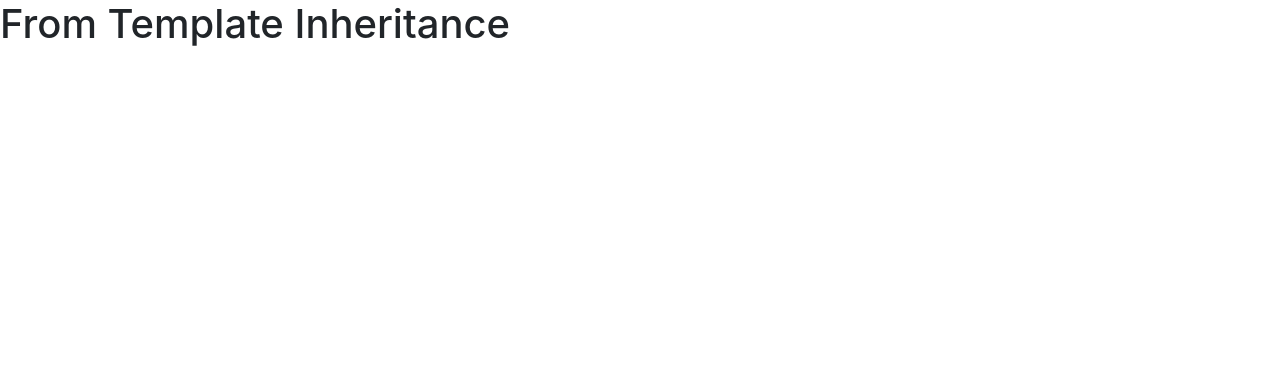
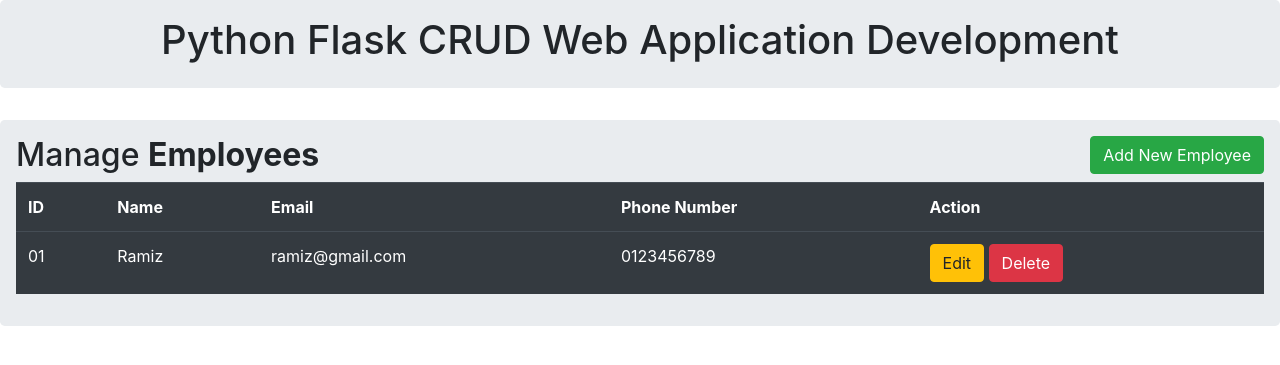
Before and after one commit to R4miZ1z/Flask_CRUD_App, a Flask app: page / in a window 1280 px wide. Shown: the top 365 px of the page. Run offline with Flask 2, Linux system fonts and the light colour scheme.

Commit message:
commit 2

```diff
--- a/templates/header.html
+++ b/templates/header.html
@@ -8,5 +8,5 @@
     <div class="well text-center">
         <h1> Python Flask CRUD Web Application Development </h1>
     </div>
-
+</div>
 {% endblock %}
--- a/templates/index.html
+++ b/templates/index.html
@@ -1,9 +1,108 @@
-{% extends 'base.html' %}
+{% extends "base.html" %}
+{% include "header.html" %}
 
 {% block title %} Home {% endblock %}
 
 {% block body %}
 
-<h1> From Template Inheritance </h1>
+<div class="center">
+    <div class="row">
+        <div class="col md-12">
+            <div class="jumbotron p-3">
+                <h2> Manage <b> Employees </b> <button type="botton" class="btn btn-success float-right"
+                    data-toggle="modal" data-target="#mymodal"> Add New Employee </button> </h2>
+
+                <table class="table table-hover table-dark">
+                    <tr>
+                        <th> ID </th>
+                        <th> Name </th>
+                        <th> Email </th>
+                        <th> Phone Number </th>
+                        <th> Action </th>
+                    </tr>
+                    <tr>
+                        <td> 01 </td>
+                        <td> Ramiz </td>
+                        <td> ramiz@gmail.com </td>
+                        <td> 0123456789 </td>
+                        <td>
+                            <a href="" class="btn btn-warning btn-xs" data-toggle="modal" data-target="#modaledit"> Edit </a>
+                            <a href="" class="btn btn-danger btn-xs" onclick="return confirm('Are you sure you wish to delete?')"> Delete </a>
+                        </td>
+                    </tr>
+                    <!-- Modal Edit-->
+
+<div id="modaledit" class="modal fade" role="dialog">
+    <div class="modal-dialog">
+        <div class="modal-content">
+            <div class="modal-header">
+                <h4 class="modal-title"> Update </h4>
+            </div>
+            <div class="modal-body">
+                <form action="" method="POST">
+                    <div class="form-group">
+                        <label> Name: </label>
+                        <input type="hidden" name="id" value="id">
+                        <input type="text" class="form-control" name="name" value="ramiz">
+                    </div>
+                    <div class="form-group">
+                        <label> Email: </label>
+                        <input type="text" class="form-control" name="email" value="ramiz@gmail.com">
+                    </div>
+                    <div class="form-group">
+                        <label> Phone Number: </label>
+                        <input type="text" class="form-control" name="phone" value="0123456789">
+                    </div>
+                    <div class="form-group">
+                        <button class="btn btn-primary" type="submit"> Update </button>
+                    </div>
+                </form>
+            </div>
+            <div class="modal-footer">
+                <button type="button" class="btn btn-secondary" data-dismiss="modal"> Close </button>
+            </div>
+        </div>
+    </div>
+</div>
+                </table>
+            </div>
+
+                    <!-- Modal Add Employees-->
+
+<div id="mymodal" class="modal fade" role="dialog">
+    <div class="modal-dialog">
+        <div class="modal-content">
+            <div class="modal-header">
+
+                <h4 class="modal-title"> Add Employee </h4>
+            </div>
+            <div class="modal-body">
+                <form action="" method="POST">
+                    <div class="form-group">
+                        <label> Name: </label>
+                        <input type="text" class="form-control" name="name" required="1">
+                    </div>
+                    <div class="form-group">
+                        <label> Email: </label>
+                        <input type="text" class="form-control" name="email" required="1">
+                    </div>
+                    <div class="form-group">
+                        <label> Phone Number: </label>
+                        <input type="number" class="form-control" name="phone" required="1">
+                    </div>
+                    <div class="form-group">
+                        <button class="btn btn-primary" type="submit"> Add Employee </button>
+                    </div>
+                </form>
+            </div>
+            <div class="modal-footer">
+                <button type="button" class="btn btn-secondary" data-dismiss="modal"> Close </button>
+            </div>
+        </div>
+    </div>
+</div>
+        </div>
+    </div>
+</div>
 
 {% endblock %}
```
Also changed, not shown: templates/file.html (added, +34 -0 lines).
